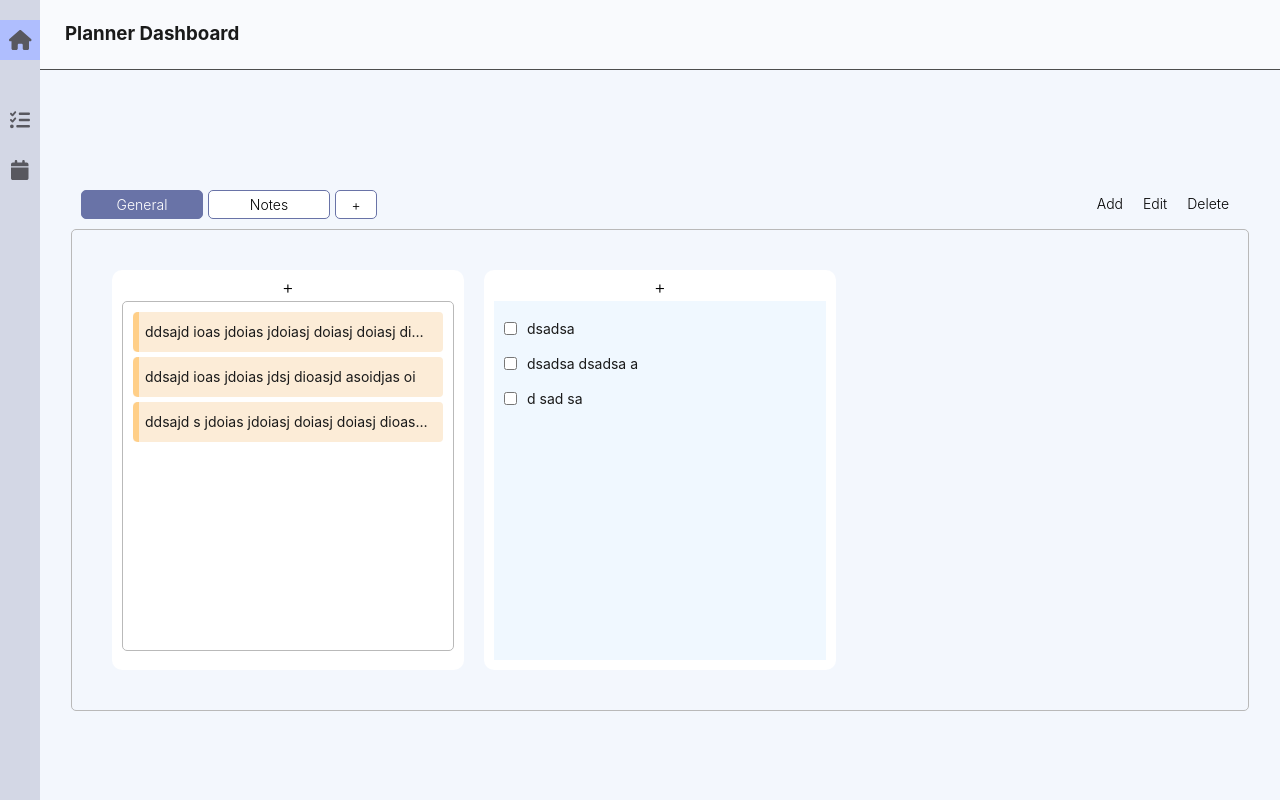
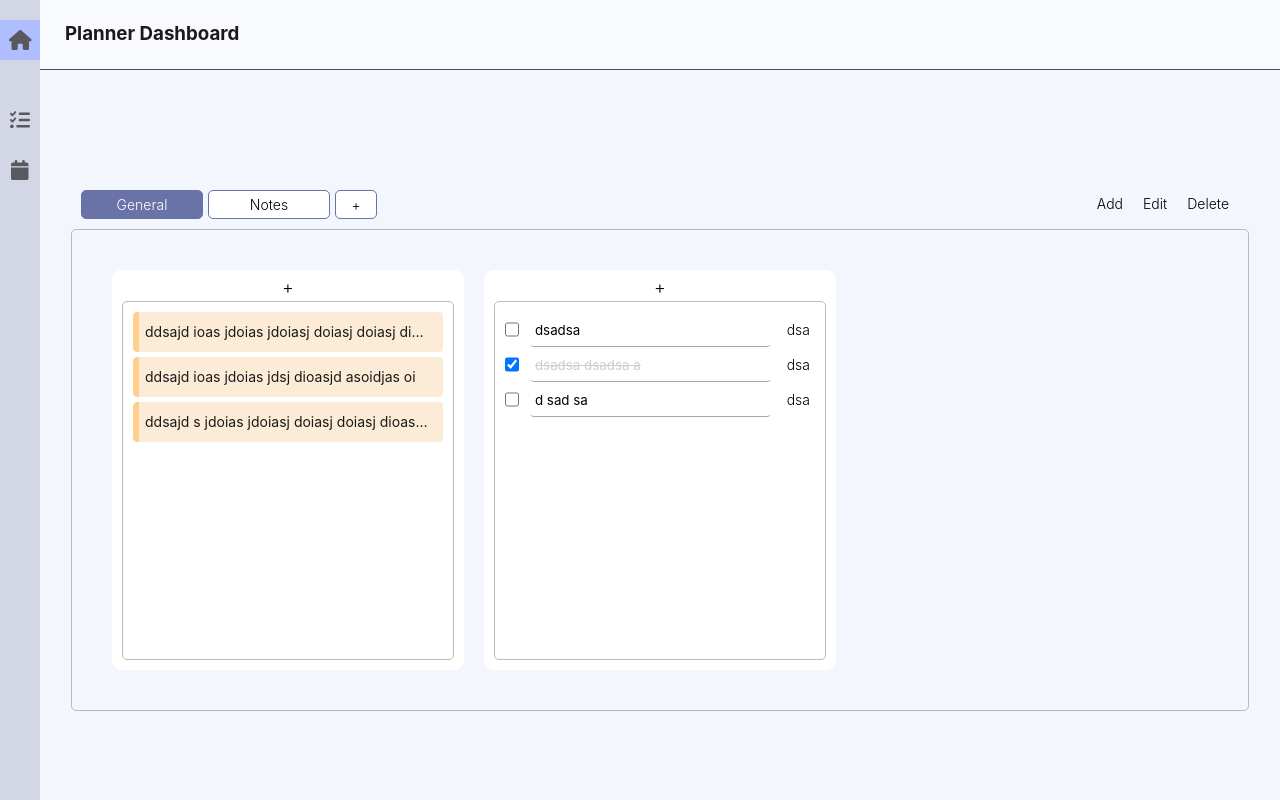
Before and after one commit to Rtam22/Planner, a React (Vite) app: page / in a window 1280 px wide. Built offline with nearby package versions, Linux system fonts and the light colour scheme.

Commit message:
Completed base checklist

```diff
--- a/src/index.css
+++ b/src/index.css
@@ -138,6 +138,18 @@ hr {
   justify-content: space-between;
 }
 
+input[type="checkbox"] {
+  width: 18px;
+}
+
+input[type="checkbox"]:hover {
+  cursor: pointer;
+}
+
+.widget .split-container {
+  width: 100% !important;
+}
+
 @media (min-width: 600px) {
   .col-right {
     width: 50%;
--- a/src/widgets/checkList/checkListItem.css
+++ b/src/widgets/checkList/checkListItem.css
@@ -4,3 +4,20 @@
   gap: 10px;
   font-size: 14px;
 }
+
+.checklist-item.completed .input-text {
+  color: rgb(206, 206, 206);
+  text-decoration: line-through;
+}
+
+.checklist-item .input-text {
+  border: 1px solid transparent;
+  background-color: transparent;
+  border-radius: 5px;
+  width: 100%;
+  border-bottom: solid 1px rgb(169, 168, 168);
+}
+
+.checklist-item .input-text:focus {
+  border-bottom: solid 1px rgb(251, 125, 35);
+}
--- a/src/widgets/checkList/checkListItem.tsx
+++ b/src/widgets/checkList/checkListItem.tsx
@@ -1,12 +1,46 @@
+import { useState } from "react";
 import "./checkListItem.css";
 import type { ListItem } from "./checkListWidget";
+import Button from "../../components/common/button";
 
-type CheckListItemProps = { item: ListItem };
-function CheckListItem({ item }: CheckListItemProps) {
+type CheckListItemProps = {
+  item: ListItem;
+  handleSave: (newItem: ListItem) => void;
+  handleDelete: (item: ListItem) => void;
+};
+
+function CheckListItem({ item, handleSave, handleDelete }: CheckListItemProps) {
+  const [currentItem, setCurrentItem] = useState<ListItem>(item);
+
+  function handleBlurSave() {
+    handleSave(currentItem);
+  }
+
+  function handleCheckBox() {
+    const newItem = { ...currentItem, completed: !currentItem.completed };
+    setCurrentItem(newItem);
+    handleSave(newItem);
+  }
+
   return (
-    <div className="checklist-item">
-      <input type="checkbox" />
-      <p>{item.content}</p>
+    <div className={`checklist-item ${currentItem.completed ? "completed" : ""}`}>
+      <input
+        type="checkbox"
+        checked={currentItem.completed}
+        onChange={handleCheckBox}
+        id="completed"
+      />
+      <input
+        className="input-text"
+        id="context"
+        type="text"
+        value={currentItem.content}
+        onBlur={handleBlurSave}
+        onChange={(e) => setCurrentItem({ ...currentItem, content: e.target.value })}
+      ></input>
+      <Button onClick={() => handleDelete(currentItem)} className="btn">
+        dsa
+      </Button>
     </div>
   );
 }
--- a/src/widgets/checkList/checkListWidget.tsx
+++ b/src/widgets/checkList/checkListWidget.tsx
@@ -3,21 +3,37 @@ import Button from "../../components/common/button";
 import { baseLayout } from "../widgetConsts";
 import "./checkListWidget.css";
 import List from "./list";
+import { v4 as uuidv4 } from "uuid";
 
 export type ListItem = {
+  id: string;
   completed: boolean;
   content: string;
 };
 
 function checkListWidget() {
   const [items, setItems] = useState<ListItem[]>([
-    { completed: false, content: "dsadsa" },
-    { completed: true, content: "dsadsa dsadsa a" },
-    { completed: false, content: "d sad sa " },
+    { id: uuidv4(), completed: false, content: "dsadsa" },
+    { id: uuidv4(), completed: true, content: "dsadsa dsadsa a" },
+    { id: uuidv4(), completed: false, content: "d sad sa " },
   ]);
-  function handleCreate() {}
+  function handleCreate() {
+    setItems((prev) => [...prev, { id: uuidv4(), completed: false, content: "" }]);
+  }
+
+  function handleDelete(item: ListItem) {
+    setItems((prev) => prev.filter((i) => i.id !== item.id));
+  }
+
+  function handleSave(newItem: ListItem) {
+    setItems((prev) =>
+      prev.map((item) =>
+        newItem.id === item.id ? { ...item, completed: !item.completed } : item
+      )
+    );
+  }
   return (
-    <div style={baseLayout}>
+    <div style={baseLayout} className="widget">
       <div className="centered">
         <Button
           className="btn"
@@ -27,7 +43,7 @@ function checkListWidget() {
           +
         </Button>
       </div>
-      <List items={items} />
+      <List items={items} handleSave={handleSave} handleDelete={handleDelete} />
     </div>
   );
 }
--- a/src/widgets/checkList/list.css
+++ b/src/widgets/checkList/list.css
@@ -1,6 +1,8 @@
 .checklist-list {
   width: 100%;
-  background-color: aliceblue;
+  border: solid 1px rgb(186, 185, 185);
   height: 100%;
   padding: 10px;
+  border-radius: 5px;
+  overflow-x: auto;
 }
--- a/src/widgets/checkList/list.tsx
+++ b/src/widgets/checkList/list.tsx
@@ -4,13 +4,22 @@ import "./list.css";
 
 type ListProps = {
   items: ListItem[];
+  handleSave: (newItem: ListItem) => void;
+  handleDelete: (item: ListItem) => void;
 };
 
-function List({ items }: ListProps) {
+function List({ items, handleSave, handleDelete }: ListProps) {
   return (
     <div className="checklist-list">
       {items.map((item) => {
-        return <CheckListItem item={item} />;
+        return (
+          <CheckListItem
+            key={item.id}
+            item={item}
+            handleSave={handleSave}
+            handleDelete={handleDelete}
+          />
+        );
       })}
     </div>
   );
--- a/src/widgets/notes/noteList.css
+++ b/src/widgets/notes/noteList.css
@@ -1,15 +1,14 @@
 .note-list {
   width: 100%;
   border: solid 1px rgb(185, 185, 185);
-  height: 350px;
+  height: 100%;
   border-radius: 5px;
   display: flex;
   flex-direction: column;
   gap: 5px;
   padding: 10px;
   box-sizing: border-box;
-  overflow-y: scroll;
-  overflow-x: hidden;
+  overflow-y: auto;
 }
 
 .note-item {
@@ -17,7 +16,8 @@
   align-items: center;
   width: 100%;
   background-color: var(--note-color);
-  height: 40px;
+  min-height: 40px;
+  max-height: 40px;
   line-height: 28px;
   padding: 0 5px;
   font-size: 14px;
--- a/src/widgets/notes/notesWidget.tsx
+++ b/src/widgets/notes/notesWidget.tsx
@@ -35,29 +35,29 @@ function NotesWidget() {
 
   function handleBack() {
     if (selectedNote && selectedNote.content === "") {
-      setNotes(notes.filter((n) => n.id !== selectedNote.id));
+      setNotes((prev) => prev.filter((n) => n.id !== selectedNote.id));
     }
     setSelectedNote(null);
   }
 
   function handleCreate() {
     const newNote = { id: uuidv4(), title: "", content: "" };
-    setNotes([...notes, newNote]);
+    setNotes((prev) => [...prev, newNote]);
     setSelectedNote(newNote);
   }
 
   function handleSave(note: NoteType) {
     setSelectedNote(note);
-    setNotes(notes.map((n) => (n.id === note.id ? note : n)));
+    setNotes((prev) => prev.map((n) => (n.id === note.id ? note : n)));
   }
 
   function handleDelete() {
-    if (selectedNote) setNotes(notes.filter((n) => n.id !== selectedNote.id));
+    if (selectedNote) setNotes((prev) => prev.filter((n) => n.id !== selectedNote.id));
     setSelectedNote(null);
   }
 
   return (
-    <div style={baseLayout} className="notes-widget">
+    <div style={baseLayout} className="widget">
       {!selectedNote ? (
         <div className="centered">
           <Button
```
